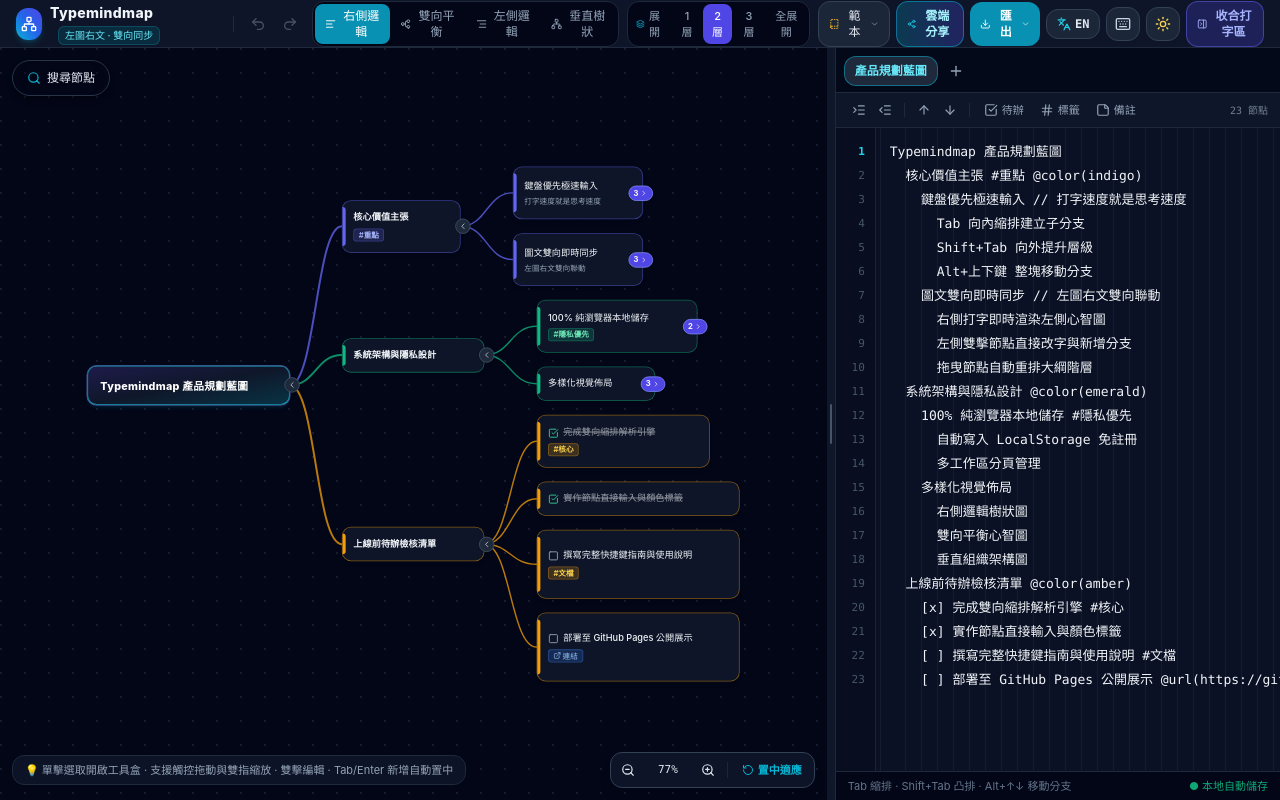
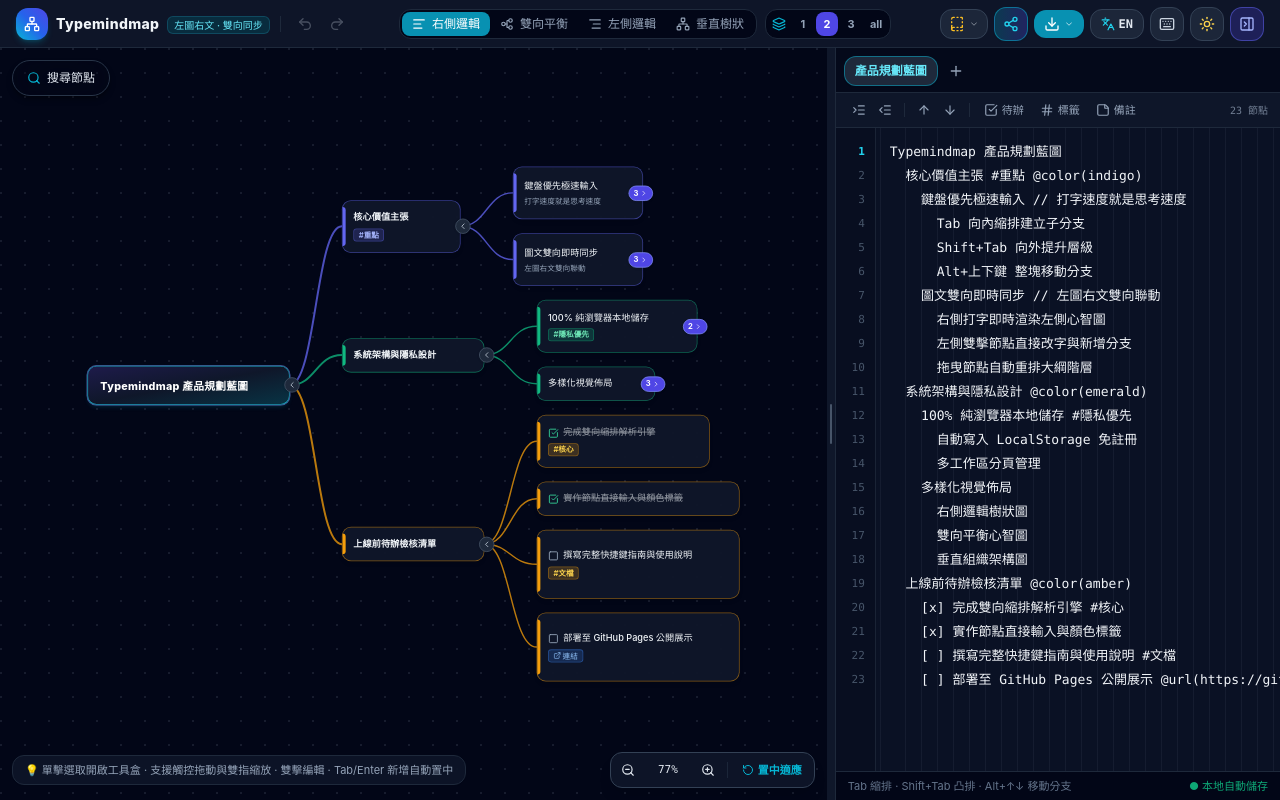
Before and after one commit to etsaycood/Typemindmap, a React (Vite) app: page / in a window 1280 px wide. Built offline with nearby package versions, Linux system fonts and the light colour scheme.

Commit message:
style: optimize top toolbar for tablets by compacting expand presets to 1.2.3.all and removing text from templates, share, export, and toggle buttons

```diff
--- a/src/components/TopToolbar.tsx
+++ b/src/components/TopToolbar.tsx
@@ -110,7 +110,7 @@ export const TopToolbar: React.FC<TopToolbarProps> = ({
           <div className="leading-tight">
             <span className="font-extrabold text-sm tracking-wide">Typemindmap</span>
             <span
-              className={`hidden lg:inline-block ml-2 text-[10px] px-1.5 py-0.5 rounded-md font-medium ${
+              className={`hidden xl:inline-block ml-2 text-[10px] px-1.5 py-0.5 rounded-md font-medium ${
                 isDark
                   ? 'bg-cyan-950/80 text-cyan-300 border border-cyan-800/60'
                   : 'bg-cyan-50 text-cyan-700 border border-cyan-200'
@@ -181,41 +181,48 @@ export const TopToolbar: React.FC<TopToolbarProps> = ({
           })}
         </div>
 
-        {/* Expand Depth Preset */}
+        {/* Expand Depth Preset (1, 2, 3, all) */}
         <div
           className={`flex items-center gap-0.5 p-0.5 rounded-xl border text-xs ${
             isDark ? 'bg-slate-950 border-slate-800' : 'bg-slate-100 border-slate-200'
           }`}
+          title={language === 'zh' ? '展開層級 (1, 2, 3, all)' : 'Expand levels (1, 2, 3, all)'}
         >
-          <span className="px-1.5 text-[11px] text-slate-400 hidden lg:inline-flex items-center gap-1">
-            <Layers className="w-3 h-3 text-cyan-500" />
-            {t.expand}
+          <span className="px-1 text-slate-400 inline-flex items-center" title={t.expand}>
+            <Layers className="w-3.5 h-3.5 text-cyan-500" />
           </span>
           {([1, 2, 3, 'all'] as const).map((lv) => {
             const active = expandPreset === lv;
+            const tooltipDesc =
+              lv === 'all'
+                ? t.expandAll
+                : language === 'zh'
+                ? `展開至第 ${lv} 層`
+                : `Expand to level ${lv}`;
             return (
               <button
                 key={String(lv)}
                 type="button"
                 onClick={() => onChangeExpandPreset(lv)}
-                className={`px-2 py-1 rounded-lg text-[11px] font-medium transition-all ${
+                className={`min-w-[22px] px-1.5 py-1 rounded-lg text-[11px] font-bold text-center transition-all ${
                   active
                     ? 'bg-indigo-600 text-white shadow-sm'
                     : isDark
                     ? 'text-slate-400 hover:text-slate-200'
                     : 'text-slate-600 hover:text-slate-900'
                 }`}
+                title={tooltipDesc}
               >
-                {lv === 'all' ? t.expandAll : t.expandLevel(lv)}
+                {lv}
               </button>
             );
           })}
         </div>
       </div>
 
-      {/* Right: Templates, Export, Language Switch, Shortcuts, Theme, Toggle Outliner */}
+      {/* Right: Templates, Cloud Share, Export, Language Switch, Shortcuts, Theme, Toggle Outliner */}
       <div className="flex items-center gap-1.5">
-        {/* Templates Dropdown */}
+        {/* Templates Dropdown (Icon Only) */}
         <div className="relative">
           <button
             type="button"
@@ -223,15 +230,15 @@ export const TopToolbar: React.FC<TopToolbarProps> = ({
               setShowTemplates((v) => !v);
               setShowExport(false);
             }}
-            className={`flex items-center gap-1.5 px-2.5 py-1.5 rounded-xl border text-xs font-medium transition-colors ${
+            className={`flex items-center gap-1 px-2 py-1.5 rounded-xl border text-xs font-medium transition-colors ${
               isDark
                 ? 'bg-slate-800/90 hover:bg-slate-700 border-slate-700 text-slate-200'
                 : 'bg-slate-100 hover:bg-slate-200 border-slate-200 text-slate-700'
             }`}
+            title={t.templatesTitle}
           >
-            <BookTemplate className="w-3.5 h-3.5 text-amber-400" />
-            <span className="hidden sm:inline">{t.templates}</span>
-            <ChevronDown className="w-3 h-3 opacity-60" />
+            <BookTemplate className="w-4 h-4 text-amber-400" />
+            <ChevronDown className="w-2.5 h-2.5 opacity-60" />
           </button>
 
           {showTemplates && (
@@ -268,22 +275,21 @@ export const TopToolbar: React.FC<TopToolbarProps> = ({
           )}
         </div>
 
-        {/* Cloud Share Button */}
+        {/* Cloud Share Button (Icon Only) */}
         <button
           type="button"
           onClick={onOpenShare}
-          className={`flex items-center gap-1.5 px-2.5 py-1.5 rounded-xl border text-xs font-semibold shadow-sm transition-all hover:scale-[1.02] active:scale-95 ${
+          className={`p-2 rounded-xl border text-xs font-semibold shadow-sm transition-all hover:scale-[1.03] active:scale-95 ${
             isDark
               ? 'bg-gradient-to-r from-cyan-600/30 to-indigo-600/30 border-cyan-500/50 text-cyan-200 hover:border-cyan-400 hover:text-white'
               : 'bg-gradient-to-r from-cyan-50 to-indigo-50 border-cyan-300 text-cyan-800 hover:border-cyan-400'
           }`}
           title={t.shareTooltip}
         >
-          <Share2 className="w-3.5 h-3.5 text-cyan-400" />
-          <span className="hidden sm:inline">{t.share}</span>
+          <Share2 className="w-4 h-4 text-cyan-400" />
         </button>
 
-        {/* Export Dropdown */}
+        {/* Export Dropdown (Icon Only) */}
         <div className="relative">
           <button
             type="button"
@@ -291,11 +297,11 @@ export const TopToolbar: React.FC<TopToolbarProps> = ({
               setShowExport((v) => !v);
               setShowTemplates(false);
             }}
-            className="flex items-center gap-1.5 px-2.5 py-1.5 rounded-xl bg-cyan-600 hover:bg-cyan-500 text-white text-xs font-semibold shadow-sm transition-colors"
+            className="flex items-center gap-1 px-2.5 py-1.5 rounded-xl bg-cyan-600 hover:bg-cyan-500 text-white text-xs font-semibold shadow-sm transition-colors"
+            title={t.export}
           >
-            <Download className="w-3.5 h-3.5" />
-            <span className="hidden sm:inline">{t.export}</span>
-            <ChevronDown className="w-3 h-3 opacity-80" />
+            <Download className="w-4 h-4" />
+            <ChevronDown className="w-2.5 h-2.5 opacity-80" />
           </button>
 
           {showExport && (
@@ -473,11 +479,11 @@ export const TopToolbar: React.FC<TopToolbarProps> = ({
           {isDark ? <Sun className="w-4 h-4" /> : <Moon className="w-4 h-4" />}
         </button>
 
-        {/* Toggle Right Outliner */}
+        {/* Toggle Right Outliner (Icon Only) */}
         <button
           type="button"
           onClick={onToggleRightPanel}
-          className={`flex items-center gap-1.5 px-2.5 py-1.5 rounded-xl border text-xs font-semibold transition-colors ${
+          className={`p-2 rounded-xl border text-xs font-semibold transition-colors ${
             isRightPanelOpen
               ? isDark
                 ? 'bg-indigo-600/25 border-indigo-500/50 text-indigo-300'
@@ -493,7 +499,6 @@ export const TopToolbar: React.FC<TopToolbarProps> = ({
           ) : (
             <PanelRightOpen className="w-4 h-4" />
           )}
-          <span className="hidden lg:inline">{isRightPanelOpen ? t.hideOutliner : t.openOutliner}</span>
         </button>
       </div>
     </header>
```
